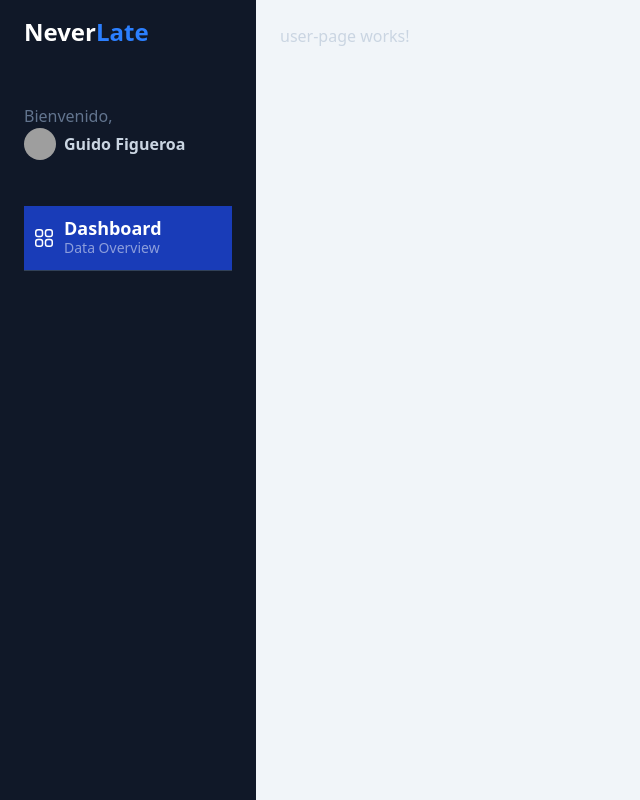
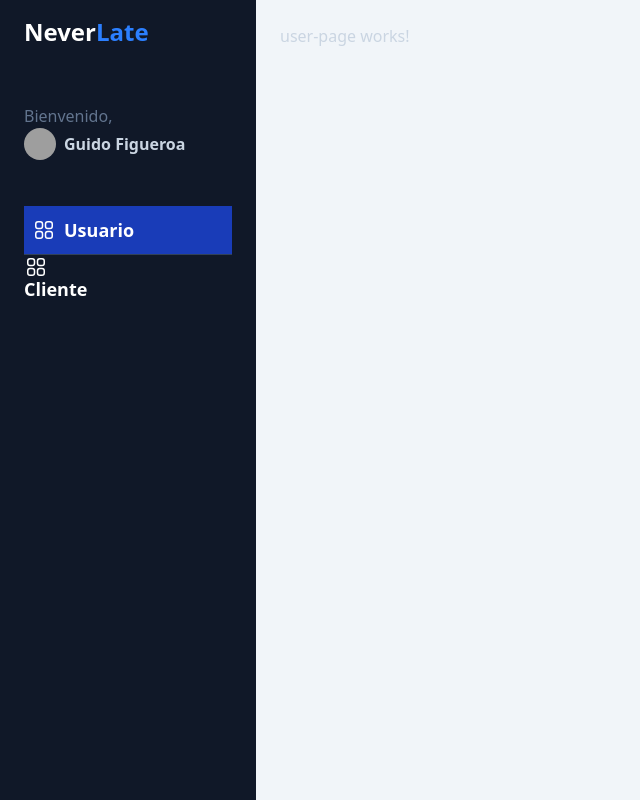
Before and after one commit to GuidoFC/NeverLate, an Angular app: page /dashboard/user in a window 1280 px wide. Shown: the whole page, without its empty margins (0-640 px from the left). Built offline with nearby package versions, Linux system fonts and the light colour scheme; grey boxes are pictures that could not be loaded.

Commit message:
Creo otra pagina-cliente para ver si funcionara el routerlink y el routerlinkActive

```diff
--- a/src/app/dashboard/components/dashboard-side-menu/dashboard-side-menu-options/dashboard-side-menu-options.html
+++ b/src/app/dashboard/components/dashboard-side-menu/dashboard-side-menu-options/dashboard-side-menu-options.html
@@ -1,6 +1,7 @@
 <div id="nav" class="w-full px-6">
-  <a href="#"
-     class="w-full px-2 inline-flex space-x-2 items-center border-b border-slate-700 py-3 bg-blue-800 hover:bg-white/5 transition ease-linear duration-150">
+  <a [routerLink]="['/dashboard/user']"
+      routerLinkActive=" bg-blue-800"
+     class="w-full px-2 inline-flex space-x-2 items-center border-b border-slate-700 py-3 hover:bg-white/5 transition ease-linear duration-150">
     <div>
       <svg xmlns="http://www.w3.org/2000/svg" fill="none" viewBox="0 0 24 24" stroke-width="1.5"
            stroke="currentColor" class="w-6 h-6 text-white">
@@ -10,8 +11,22 @@
 
     </div>
     <div class="flex flex-col">
-      <span class="text-lg font-bold leading-5 text-white">Dashboard</span>
-      <span class="text-sm text-white/50 hidden md:block">Data Overview</span>
+      <span class="text-lg font-bold leading-5 text-white">Usuario</span>
+    </div>
+  </a>
+
+  <a [routerLink]="['/dashboard/client']"
+     >
+    <div>
+      <svg xmlns="http://www.w3.org/2000/svg" fill="none" viewBox="0 0 24 24" stroke-width="1.5"
+           stroke="currentColor" class="w-6 h-6 text-white">
+        <path stroke-linecap="round" stroke-linejoin="round"
+              d="M3.75 6A2.25 2.25 0 016 3.75h2.25A2.25 2.25 0 0110.5 6v2.25a2.25 2.25 0 01-2.25 2.25H6a2.25 2.25 0 01-2.25-2.25V6zM3.75 15.75A2.25 2.25 0 016 13.5h2.25a2.25 2.25 0 012.25 2.25V18a2.25 2.25 0 01-2.25 2.25H6A2.25 2.25 0 013.75 18v-2.25zM13.5 6a2.25 2.25 0 012.25-2.25H18A2.25 2.25 0 0120.25 6v2.25A2.25 2.25 0 0118 10.5h-2.25a2.25 2.25 0 01-2.25-2.25V6zM13.5 15.75a2.25 2.25 0 012.25-2.25H18a2.25 2.25 0 012.25 2.25V18A2.25 2.25 0 0118 20.25h-2.25A2.25 2.25 0 0113.5 18v-2.25z"/>
+      </svg>
+
+    </div>
+    <div class="flex flex-col">
+      <span class="text-lg font-bold leading-5 text-white">Cliente</span>
     </div>
   </a>
 
--- a/src/app/dashboard/components/dashboard-side-menu/dashboard-side-menu-options/dashboard-side-menu-options.ts
+++ b/src/app/dashboard/components/dashboard-side-menu/dashboard-side-menu-options/dashboard-side-menu-options.ts
@@ -1,12 +1,21 @@
-import { Component } from '@angular/core';
+import {Component} from '@angular/core';
+import {RouterLink, RouterLinkActive} from '@angular/router';
 
 @Component({
   selector: 'app-dashboard-side-menu-options',
-  imports: [],
+  imports: [
+    RouterLink,
+    RouterLinkActive
+  ],
   standalone: true,
   templateUrl: './dashboard-side-menu-options.html',
   styles: ``,
 })
 export class DashboardSideMenuOptions {
 
+  menuOption: menuOption[] = [{
+    icon: '',
+    label: '',
+    route: ''
+  }]
 }
--- a/src/app/dashboard/interface/interface-menuOption.ts
+++ b/src/app/dashboard/interface/interface-menuOption.ts
@@ -1,6 +1,5 @@
 interface menuOption {
   icon: string,
   label: string,
-  subLabel: string,
   route: string
 }
```
